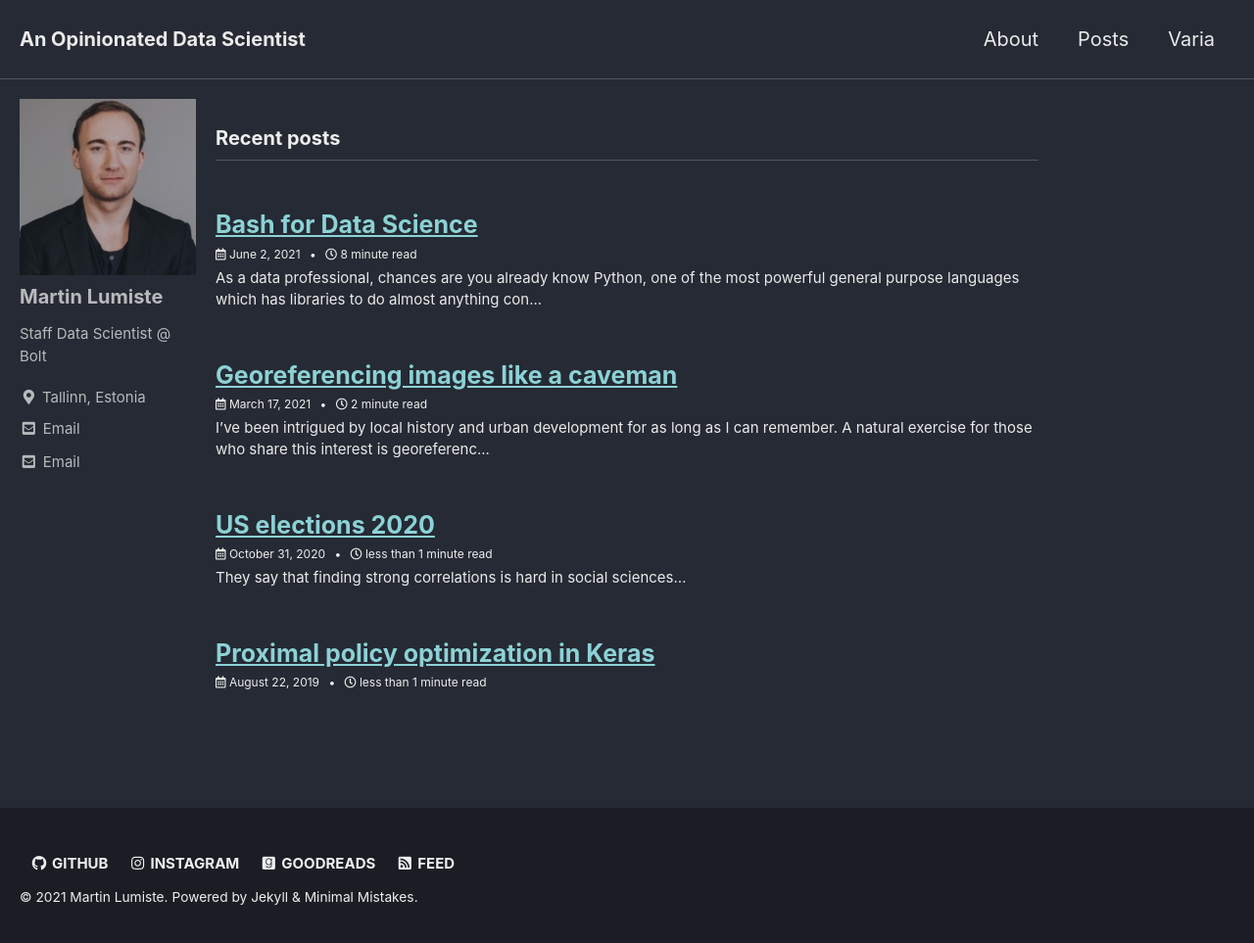
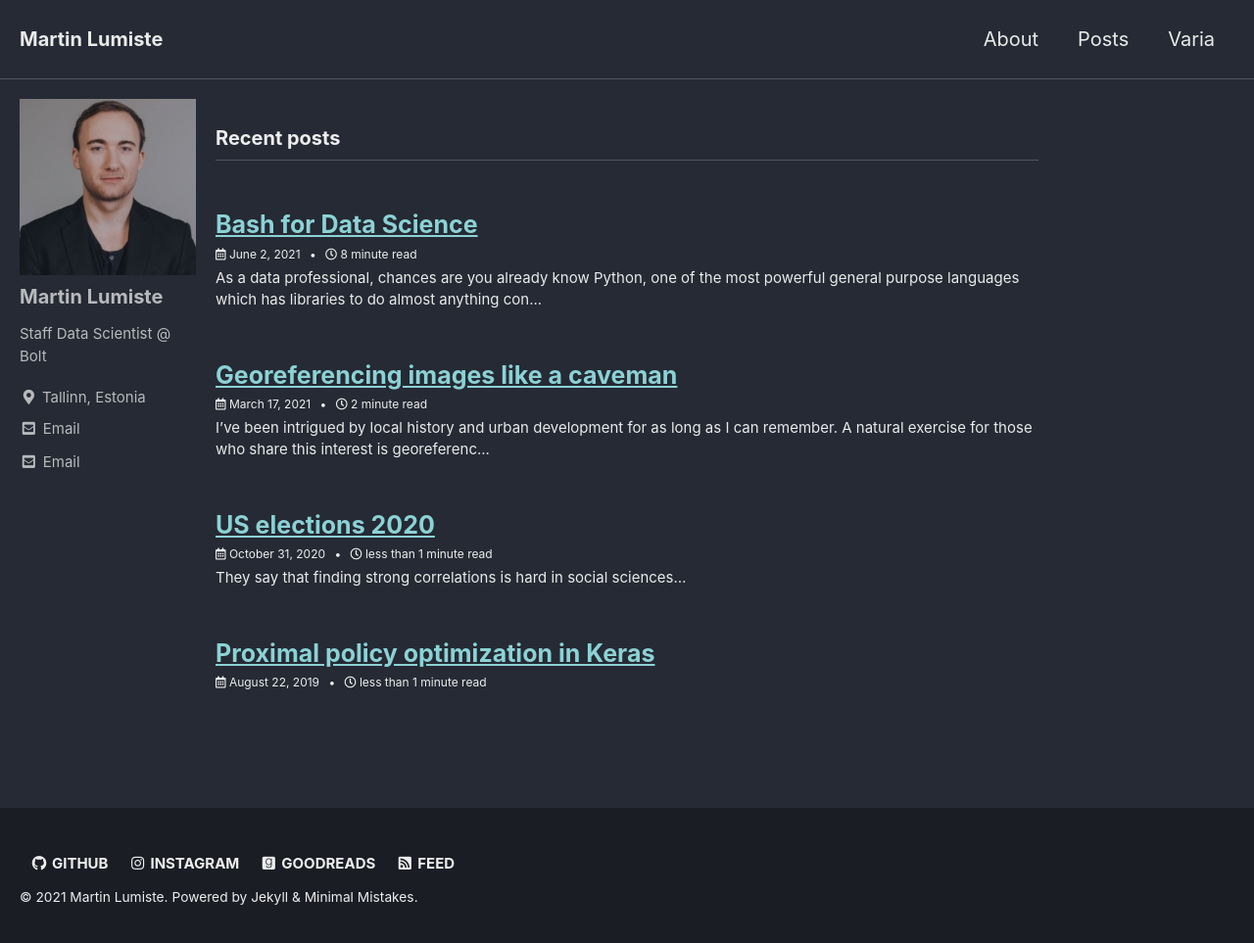
Before and after one commit to skandium/skandium.github.io, a Jekyll site: the page built from index.html, in a window 1280 px wide and 967 px high. Shown: the top 963 px of the window at 98% size. Built offline with Jekyll 4.4.1, drawn with Linux system fonts in a browser that asks for light colours; cached includes are drawn as plain includes; the list of posts is cut into pages by our own code.

Commit message:
Rename site

```diff
--- a/_config.yml
+++ b/_config.yml
@@ -16,7 +16,7 @@ minimal_mistakes_skin: "dark" # "air", "aqua", "contrast", "dark", "dirt", "neon
 
 # Site Settings
 locale: "en-US"
-title: "An Opinionated Data Scientist"
+title: "Martin Lumiste"
 title_separator: "|"
 subtitle: # site tagline that appears below site title in masthead
 name: "Martin Lumiste"
```
